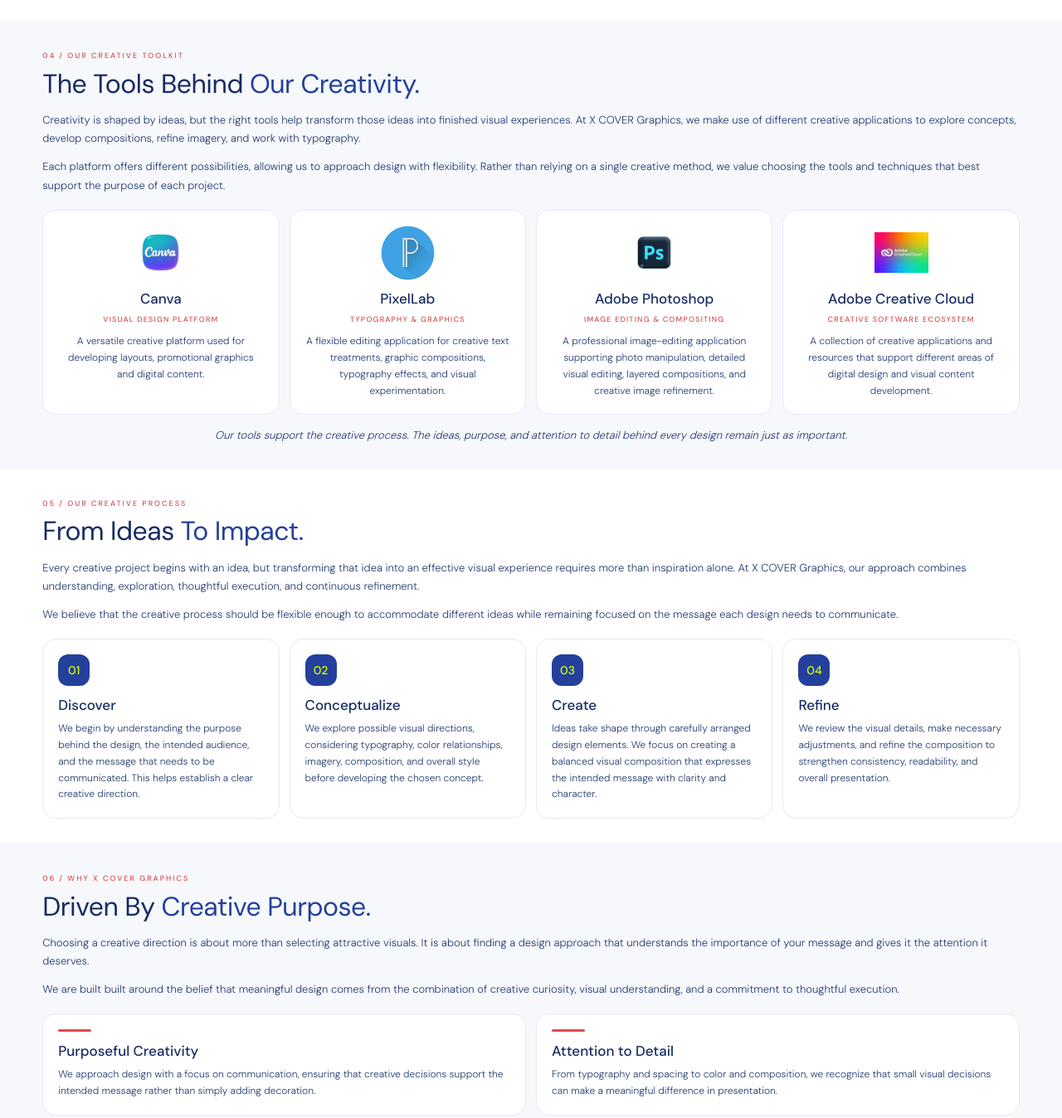
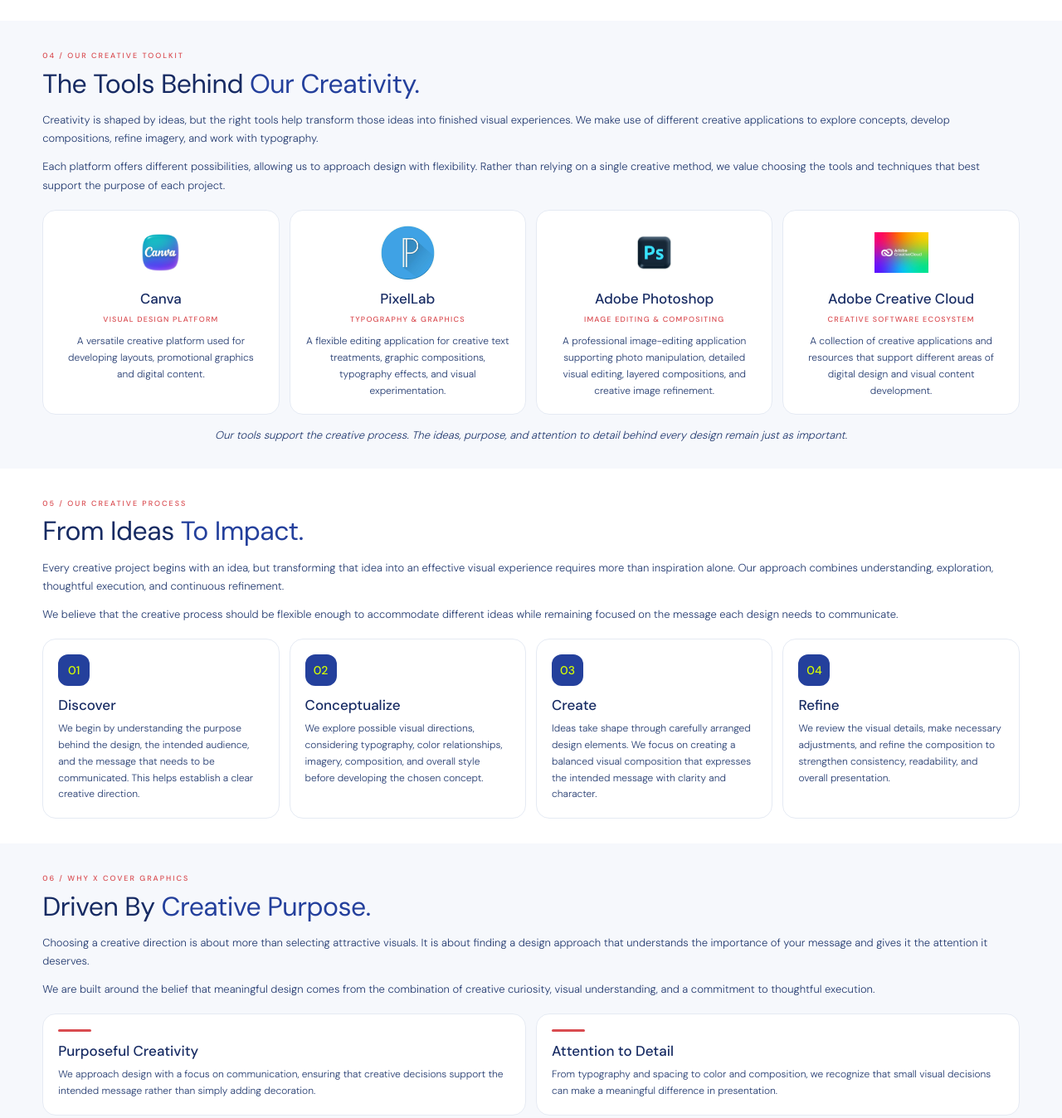
Before and after one commit to chris-256-max/xcovergraphics, a plain HTML site: page pages/about.html in a window 1280 px wide. Shown: the part 1440-2788 px from the top of the page at 83% size. Drawn offline with Linux system fonts and the light colour scheme.

Commit message:
Made some refinements

```diff
--- a/pages/about.html
+++ b/pages/about.html
@@ -305,7 +305,7 @@
                 <p>
                     Creativity is shaped by ideas, but the right tools
                     help transform those ideas into finished visual
-                    experiences. At X COVER Graphics, we make use of
+                    experiences. We make use of
                     different creative applications to explore
                     concepts, develop compositions, refine imagery,
                     and work with typography.
@@ -408,7 +408,7 @@
                 Every creative project begins with an idea, but
                 transforming that idea into an effective visual
                 experience requires more than inspiration alone.
-                At X COVER Graphics, our approach combines
+                Our approach combines
                 understanding, exploration, thoughtful execution,
                 and continuous refinement.
             </p>
@@ -492,7 +492,7 @@
             </p>
 
             <p>
-                We are built built around the belief
+                We are built around the belief
                 that meaningful design comes from the
                 combination of creative curiosity,
                 visual understanding, and a commitment
```
